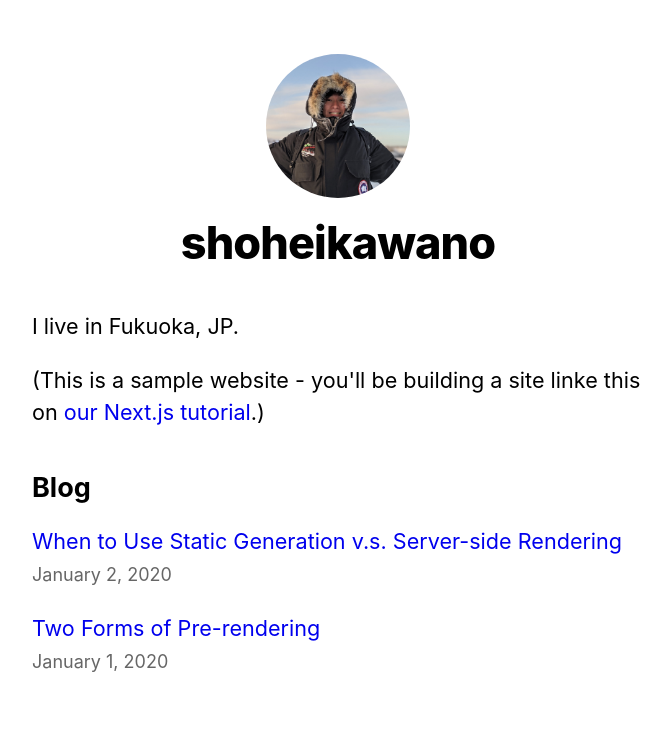
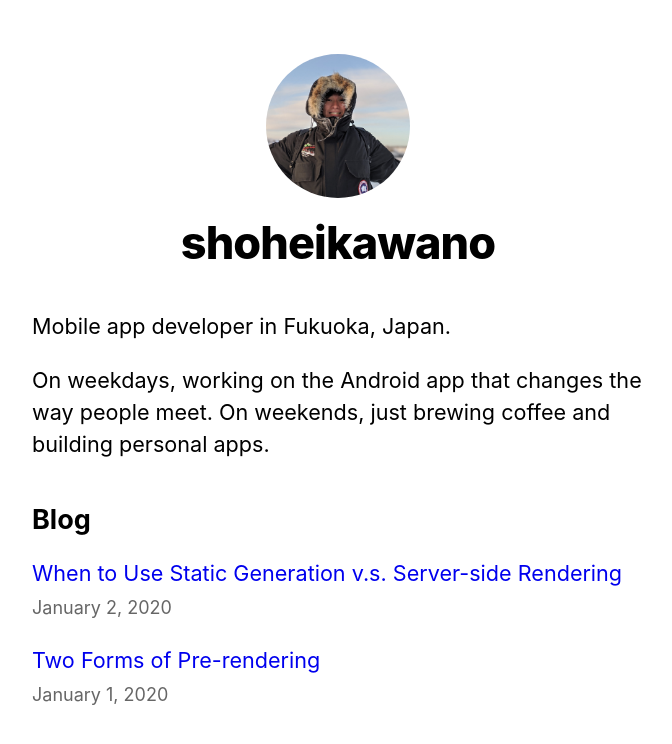
Before and after one commit to shoheikawano/about, a Next.js app: page / in a window 1280 px wide. Shown: the top 744 px of the page, without its empty margins (302-974 px from the left). Built offline with nearby package versions, Linux system fonts and the light colour scheme.

Commit message:
Update bio

```diff
--- a/pages/index.tsx
+++ b/pages/index.tsx
@@ -30,11 +30,8 @@ export default function Home({
         <title>{siteTitle}</title>
       </Head>
       <section className={utilStyles.headingMd}>
-        <p>I live in Fukuoka, JP.</p>
-        <p>
-          (This is a sample website - you&apos;ll be building a site linke this on{' '}
-          <a href="https://nextjs.org/learn">our Next.js tutorial</a>.)
-        </p>
+        <p>Mobile app developer in Fukuoka, Japan.</p>
+        <p>On weekdays, working on the Android app that changes the way people meet. On weekends, just brewing coffee and building personal apps.</p>
       </section>
       <section className={`${utilStyles.headingMd}  ${utilStyles.padding1px}`}>
         <h2 className={utilStyles.headingLg}>Blog</h2>
```
